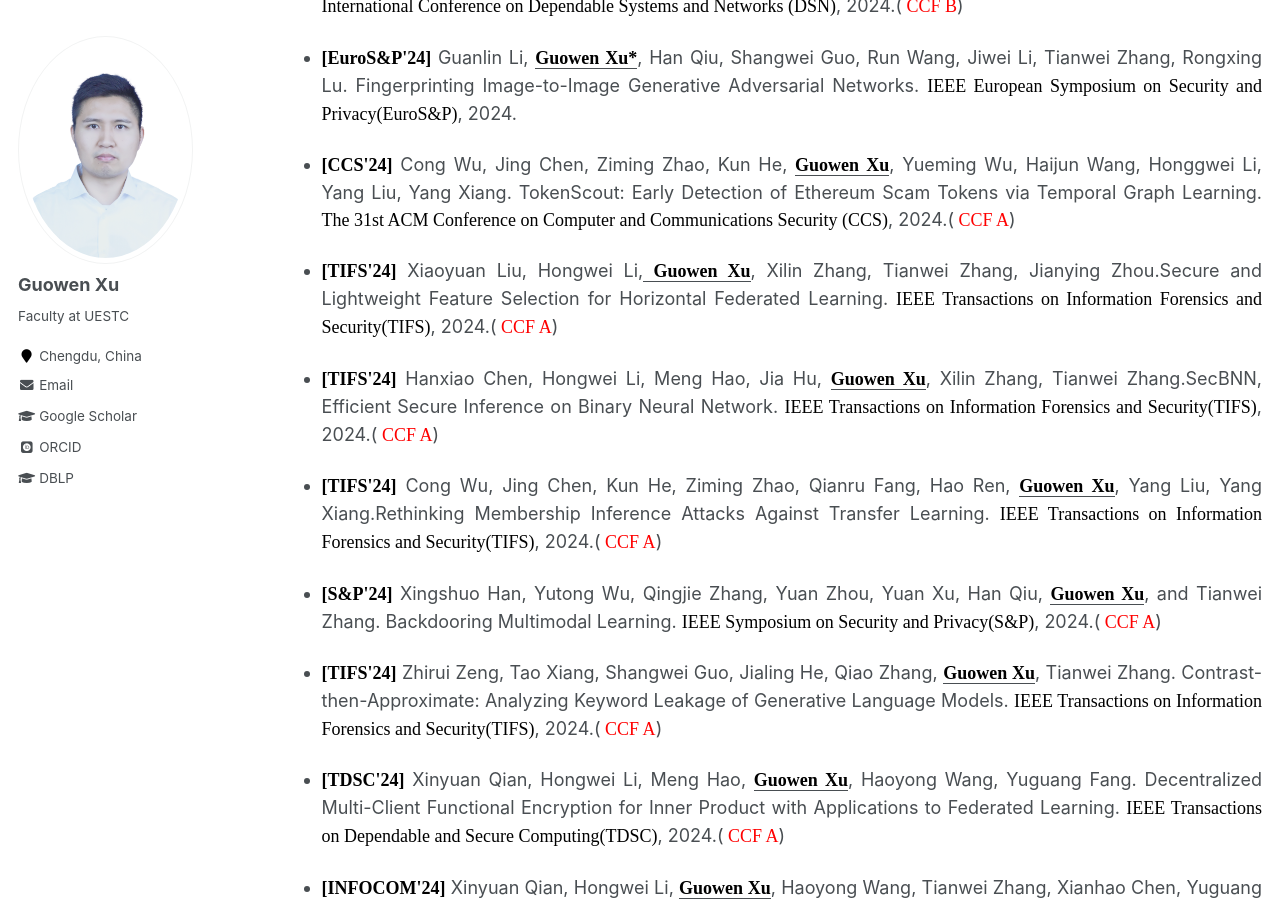
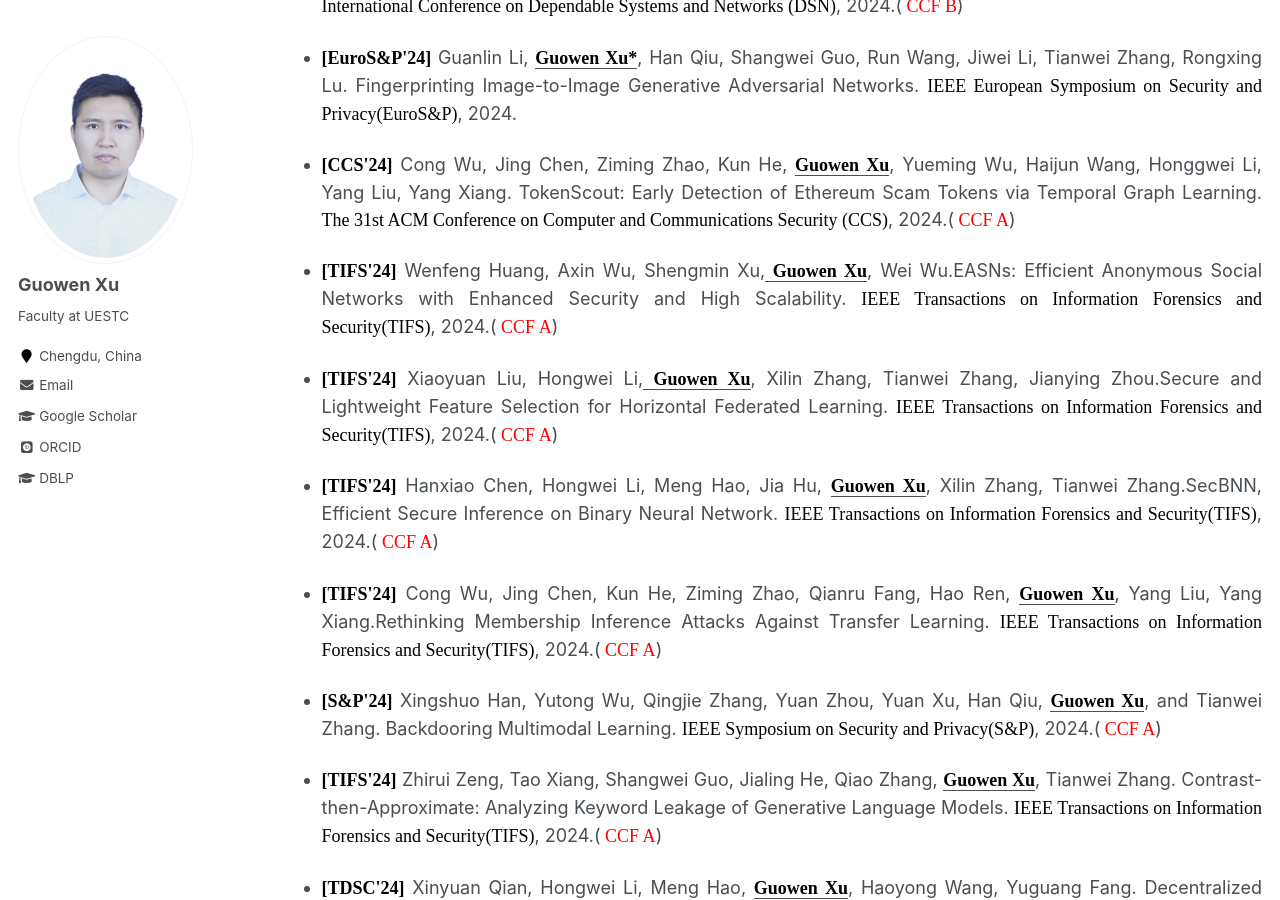
Before and after one commit to Guowen-xu/guowen-xu.github.io, a Jekyll site: the page built from _pages/publications.md, in a window 1280 px wide and 900 px high, scrolled down 656 px. Built offline with Jekyll 4.4.1, drawn with Linux system fonts in a browser that asks for light colours; some web fonts are replaced.

Commit message:
Update publications.md

```diff
--- a/_pages/publications.md
+++ b/_pages/publications.md
@@ -23,6 +23,7 @@ You can find my articles on my [Google Scholar](https://scholar.google.com.hk/ci
 
 * <p align="justify"> <b><font face="Times New Roman" color=black size=4> [CCS'24]</font></b> Cong Wu, Jing Chen, Ziming Zhao, Kun He, <u><b><font face="Times New Roman" color=black size=4> Guowen Xu</font></b></u>, Yueming Wu, Haijun Wang, Honggwei Li, Yang Liu, Yang Xiang. TokenScout: Early Detection of Ethereum Scam Tokens via Temporal Graph Learning. <font face="Times New Roman" color=black size=4> The 31st ACM Conference on Computer and Communications Security (CCS)</font>, 2024.(<font face="Times New Roman" color=red size=4> CCF A</font>)
 
+*  <p align="justify">  <b><font face="Times New Roman" color=black size=4> [TIFS'24]</font></b> Wenfeng Huang, Axin Wu, Shengmin Xu,<u><b><font face="Times New Roman" color=black size=4> Guowen Xu</font></b></u>, Wei Wu.EASNs: Efficient Anonymous Social Networks with Enhanced Security and High Scalability. <font face="Times New Roman" color=black size=4> IEEE Transactions on Information Forensics and Security(TIFS)</font>, 2024.(<font face="Times New Roman" color=red size=4> CCF A</font>)
 * <p align="justify">  <b><font face="Times New Roman" color=black size=4> [TIFS'24]</font></b> Xiaoyuan Liu, Hongwei Li,<u><b><font face="Times New Roman" color=black size=4> Guowen Xu</font></b></u>, Xilin Zhang, Tianwei Zhang, Jianying Zhou.Secure and Lightweight Feature Selection for Horizontal Federated Learning. <font face="Times New Roman" color=black size=4> IEEE Transactions on Information Forensics and Security(TIFS)</font>, 2024.(<font face="Times New Roman" color=red size=4> CCF A</font>)
 
 * <p align="justify">  <b><font face="Times New Roman" color=black size=4> [TIFS'24]</font></b> Hanxiao Chen, Hongwei Li, Meng Hao, Jia Hu, <u><b><font face="Times New Roman" color=black size=4> Guowen Xu</font></b></u>, Xilin Zhang, Tianwei Zhang.SecBNN, Efficient Secure Inference on Binary Neural Network. <font face="Times New Roman" color=black size=4> IEEE Transactions on Information Forensics and Security(TIFS)</font>, 2024.(<font face="Times New Roman" color=red size=4> CCF A</font>)
```
